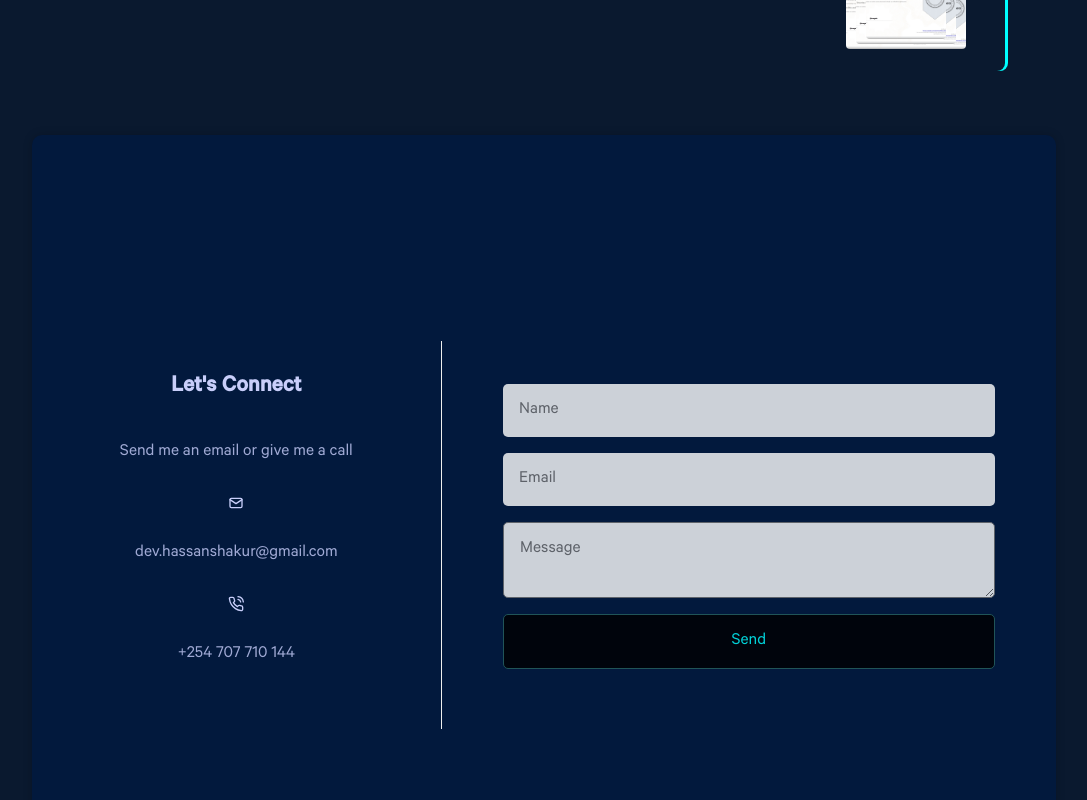
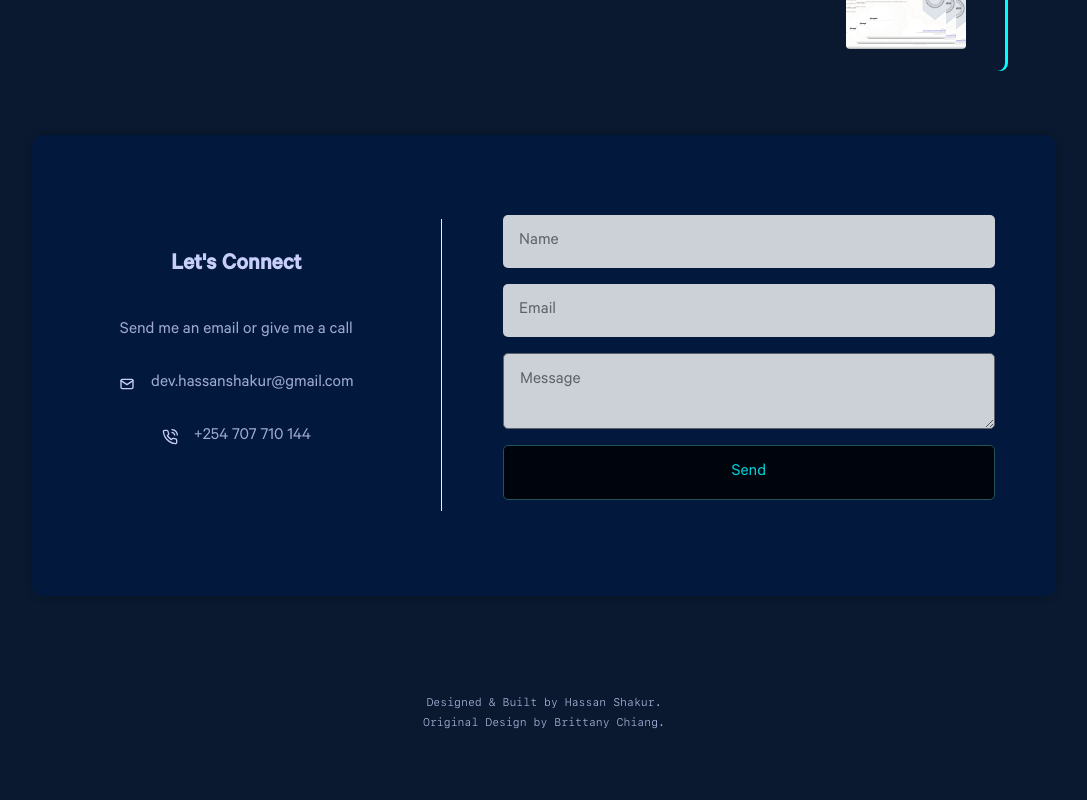
Before and after one commit to hassanShakur/portfolio, a Next.js app: page /study in a window 1280 px wide. Shown: the part 2160-2960 px from the top of the page, without its empty margins (96-1183 px from the left). After the commit the page ends 2908 px from the top, so only its background shows below. Built offline with nearby package versions, Linux system fonts and the light colour scheme.

Commit message:
final form styling

```diff
--- a/app/form.scss
+++ b/app/form.scss
@@ -5,11 +5,11 @@
   flex-direction: row;
   justify-content: space-between;
   align-items: center;
-  padding: 2rem 0;
+  padding: 3rem 0;
   margin: 0 auto;
   width: 80%;
   max-width: 1200px;
-  min-height: 100vh;
+//   min-height: 100vh;
   background-color: #02193d !important;
   box-shadow: 0 0 10px rgba(0, 0, 0, 0.2);
 
@@ -48,6 +48,20 @@
         font-size: 1.1rem;
         font-weight: 400;
         opacity: 0.8;
+      }
+
+      &#iconed {
+        display: flex;
+        flex-direction: row;
+        justify-content: center;
+        align-items: center;
+        gap: 1rem;
+
+        p {
+          font-size: 1.1rem;
+          font-weight: 400;
+          opacity: 0.8;
+        }
       }
     }
   }
```
